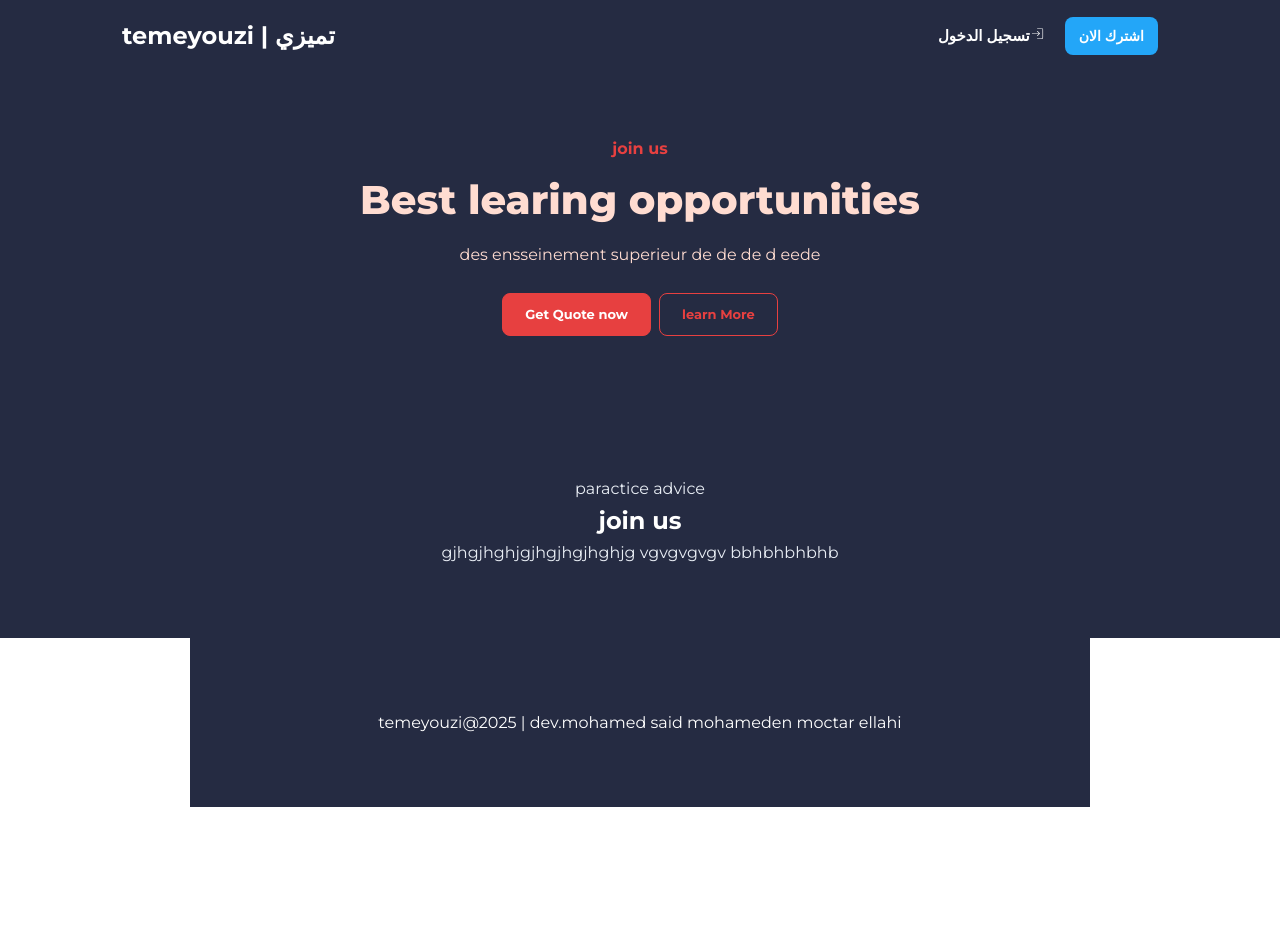
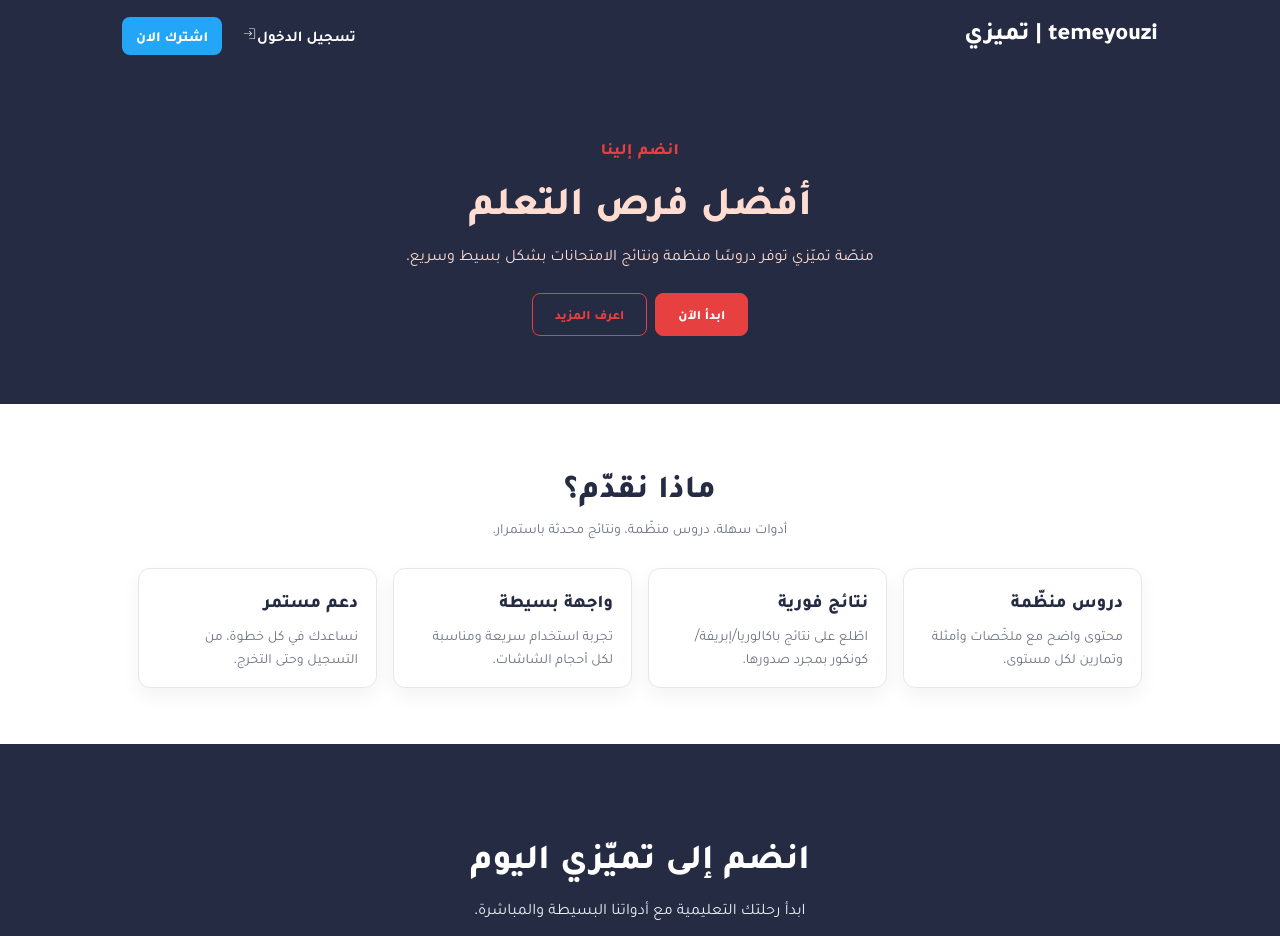
Before and after one commit to saiid27/temeyouzi-login, a React (Vite) app: page / in a window 1280 px wide. Shown: the top 936 px of the page. Before the commit the page ends 807 px from the top, so only its background shows below. Built offline with nearby package versions, Linux system fonts and the light colour scheme.

Commit message:
Initial commit: Vite React app

```diff
--- a/src/components/Home.jsx
+++ b/src/components/Home.jsx
@@ -1,23 +1,74 @@
-
-
 function Home(){
   return (
-  <section id="home">
-    <div className="container">
-        <div className="home-header">
+    <>
+      {/* 1) HERO */}
+      <section id="home">
+        <div className="container">
+          <div className="home-header">
+            <span>انضم إلينا</span>
+            <h1>أفضل فرص التعلم</h1>
+            <p>منصّة تميّزي توفر دروسًا منظمة ونتائج الامتحانات بشكل بسيط وسريع.</p>
+            <a href="#join-us" className="btn btn-red">ابدأ الآن</a>
+            <a href="#features" className="btn btn-transparent">اعرف المزيد</a>
+          </div>
+        </div>
+      </section>
 
-            <span>join us</span>
-            <h1>Best learing opportunities</h1>
-            <p>des ensseinement superieur de de de d eede</p>
+      {/* 2) FEATURES */}
+      <section id="features">
+        <div className="container">
+          <div className="features-head">
+            <h2>ماذا نقدّم؟</h2>
+            <p>أدوات سهلة، دروس منظّمة، ونتائج محدثة باستمرار.</p>
+          </div>
 
-            <a href="#" className="btn btn-red">Get Quote now</a>
- <a href="#" className="btn btn-transparent">learn More</a>
+          <div className="features-grid">
+            <div className="card">
+              <h3>دروس منظّمة</h3>
+              <p>محتوى واضح مع ملخّصات وأمثلة وتمارين لكل مستوى.</p>
+            </div>
+            <div className="card">
+              <h3>نتائج فورية</h3>
+              <p>اطّلع على نتائج باكالوريا/إبريفة/كونكور بمجرد صدورها.</p>
+            </div>
+            <div className="card">
+              <h3>واجهة بسيطة</h3>
+              <p>تجربة استخدام سريعة ومناسبة لكل أحجام الشاشات.</p>
+            </div>
+            <div className="card">
+              <h3>دعم مستمر</h3>
+              <p>نساعدك في كل خطوة، من التسجيل وحتى التخرج.</p>
+            </div>
+          </div>
+        </div>
+      </section>
 
+      {/* 3) JOIN US */}
+      <section id="join-us">
+        <div className="container">
+          <div className="content">
+            <div className="h2">انضم إلى تميّزي اليوم</div>
+            <p>ابدأ رحلتك التعليمية مع أدواتنا البسيطة والمباشرة.</p>
+            <div className="mt-2">
+              <a href="#" className="btn sky">إنشاء حساب</a>
+              <a href="#" className="btn outline">تجربة سريعة</a>
             </div>
+          </div>
+        </div>
+      </section>
 
-    </div>
-  </section>
+      {/* 4) SD (CTA خفيف/معلومة) */}
+      <section id="sd">
+        <div className="container">
+          <div className="h3">جاهز تبدأ؟</div>
+          <p>تمَيَّزي — تعلّم بذكاء وبأقل جهد.</p>
+          <div className="mt-2">
+            <a href="#" className="btn red">ابدأ الآن</a>
+          </div>
+        </div>
+      </section>
+    </>
+  );
+}
 
-);
-}
 export default Home;
--- a/src/index.css
+++ b/src/index.css
@@ -1,11 +1,13 @@
-/* ====== Google Font ====== */
+/* ====== Google Fonts ====== */
 @import url('https://fonts.googleapis.com/css2?family=Montserrat:ital,wght@0,100..900;1,100..900&display=swap');
+@import url('https://fonts.googleapis.com/css2?family=Tajawal:wght@400;700;800&display=swap');
 
 /* ====== Reset ====== */
 *{ margin:0; padding:0; box-sizing:border-box; }
 html{ scroll-behavior:smooth; }
 body{
-  font-family:"Montserrat",system-ui,-apple-system,Segoe UI,Roboto,Arial,sans-serif;
+  direction: rtl; /* دعم العربية */
+  font-family:"Montserrat","Tajawal",system-ui,-apple-system,Segoe UI,Roboto,Arial,sans-serif;
   font-size:16px; line-height:1.6; color:#111; background:#fff;
 }
 img{ max-width:100%; display:block; height:auto; }
@@ -33,31 +35,32 @@ a{ text-decoration:none; color:inherit; }
 
 /* ====== Utilities ====== */
 .container{ max-width:1100px; margin:auto; padding:0 2rem; }
+.mt-1{ margin-top:.5rem; } .mt-2{ margin-top:1rem; } .mt-3{ margin-top:1.5rem; }
+.mb-1{ margin-bottom:.5rem; } .mb-2{ margin-bottom:1rem; } .mb-3{ margin-bottom:1.5rem; }
 
 /* ====== Header ====== */
 #header{ background:var(--dark-blue); position:sticky; top:0; z-index:10; }
 
 .navbar{
   display:flex; align-items:center; justify-content:space-between;
-  gap:12px;
-  height:72px;
+  gap:12px; height:72px;
   max-width:1100px; margin:auto; padding:0 2rem;
 }
-
 .navbar a{ color:#fff; }
 
 /* الشعار */
 .logo{
-  font-size:clamp(18px,2.5vw,24px); font-weight:700;
+  font-family:"Tajawal","Montserrat",sans-serif;
+  font-size:clamp(18px,2.5vw,24px); font-weight:800;
 }
 
-/* القائمة (حتى لو كانت فاضية الآن) */
+/* القائمة (حتى لو كانت فاضية) */
 .navbar ul{
   display:flex; gap:10px; flex-wrap:wrap; align-items:center;
 }
 .navbar ul li a{
   display:inline-block; padding:8px 10px; border-radius:8px;
-  font-weight:600; font-size:clamp(13px,2.2vw,15px);
+  font-weight:700; font-size:clamp(13px,2.2vw,15px);
   transition:color .3s ease, background .2s ease;
 }
 .navbar ul li a:hover{ color:var(--red); background:rgba(255,255,255,.06); }
@@ -68,68 +71,131 @@ a{ text-decoration:none; color:inherit; }
 
 .account a{
   display:inline-flex; align-items:center; gap:6px;
-  padding:8px 12px; border-radius:8px; font-size:14px; font-weight:600;
+  padding:8px 12px; border-radius:8px; font-size:14px; font-weight:700;
   color:#fff;
 }
 .account .btn-join{
-  background:var(--sky-blue); color:#fff;
-  padding:8px 14px; border-radius:8px; font-weight:700; font-size:14px;
+  background:var(--sky-blue);
+  padding:8px 14px; border-radius:8px; font-weight:800; font-size:14px;
   transition:filter .2s ease;
 }
 .account .btn-join:hover{ filter:brightness(1.07); }
 
-/* ====== Main: Home (اختياري إن كان لديك هذا القسم) ====== */
+/* ====== Buttons عامة ====== */
+.btn{
+  display:inline-block; padding:10px 16px; border-radius:8px;
+  background:#111; color:#fff; border:1px solid transparent; font-weight:800; cursor:pointer;
+}
+.btn.outline{ background:transparent; color:#111; border-color:#111; }
+.btn.sky{ background:var(--sky-blue); }
+.btn.red{ background:var(--red); }
+
+/* ====== Section: Home (Hero) ====== */
 #home{ background:var(--dark-blue); padding:4rem 0; }
 #home .home-header{
   color:#fff; text-align:center; max-width:700px; width:100%;
   margin:auto; padding:0 1rem;
 }
-#home .home-header span{ color:var(--red); font-weight:700; }
+#home .home-header span{
+  color:var(--red); font-weight:800; letter-spacing:.5px;
+}
 #home .home-header h1{
   color:var(--light-pain);
   font-size:clamp(24px,5.5vw,40px);
-  font-weight:800; line-height:1.2; margin:14px 0 18px;
+  font-weight:900; line-height:1.2; margin:14px 0 18px;
 }
 #home .home-header p{
   color:var(--light-pain); font-size:clamp(14px,2.8vw,16px);
   margin-bottom:22px;
 }
 #home .home-header .btn{
-  display:inline-block; padding:10px 22px; margin:4px; border-radius:8px;
-  font-size:13px; font-weight:700; border:1px solid var(--red);
+  padding:10px 22px; margin:4px; border-radius:8px;
+  font-size:13px; font-weight:800; border:1px solid var(--red);
 }
 #home .home-header .btn.btn-red{ background:var(--red); color:#fff; }
 #home .home-header .btn.btn-transparent{ background:transparent; color:var(--red); }
 
-/* ====== Join Us (اختياري) ====== */
+/* ====== Section: Features ====== */
+#features{
+  background:#fff;
+  padding: 3.5rem 0;
+  color: var(--text);
+}
+#features .features-head{
+  text-align:center;
+  margin-bottom: 1.8rem;
+  padding: 0 1rem;
+}
+#features .features-head h2{
+  font-size: clamp(22px, 4.5vw, 32px);
+  font-weight: 900;
+  color: var(--dark-blue);
+  letter-spacing:.3px;
+}
+#features .features-head p{
+  color: var(--muted);
+  margin-top: 6px;
+  font-size: 14px;
+}
+
+/* Grid */
+.features-grid{
+  display: grid;
+  grid-template-columns: repeat(4, 1fr);
+  gap: 16px;
+  padding: 0 1rem;
+}
+
+/* Cards */
+.card{
+  border-radius: 12px;
+  padding: 18px;
+  border: 1px solid var(--border);
+  background: #fff;
+  box-shadow: 0 8px 20px rgba(0,0,0,.05);
+  transition: transform .2s ease, box-shadow .2s ease, border-color .2s ease;
+}
+.card:hover{
+  transform: translateY(-3px);
+  box-shadow: 0 14px 28px rgba(0,0,0,.08);
+  border-color: #dfe3ea;
+}
+.card h3{
+  font-size: 18px;
+  color: var(--dark-blue);
+  margin-bottom: 8px;
+  font-weight: 900;
+}
+.card p{
+  color: var(--muted);
+  font-size: 14px;
+  line-height: 1.6;
+}
+
+/* ====== Section: Join Us ====== */
 #join-us{ background:var(--dark-blue); padding:4.5rem 0; }
 #join-us .content{
   max-width:800px; width:100%; margin:auto; text-align:center; color:#fff; padding:0 1rem;
 }
-#join-us .content .h2{ font-size:clamp(20px,4.5vw,35px); font-weight:800; margin:12px 0; }
+#join-us .content .h2{
+  font-size:clamp(20px,4.5vw,35px); font-weight:900; margin:12px 0;
+}
 #join-us .content p{ color:#e9eef5; }
 
-/* ====== SD / Footer-like section (اختياري) ====== */
+/* ====== Section: SD / CTA أخير ====== */
 #sd{
   background:var(--dark-blue); padding:4.5rem 0;
   max-width:900px; width:100%; margin:auto; text-align:center; color:#fff; padding-left:1rem; padding-right:1rem;
 }
-#sd .h3{ font-size:clamp(18px,4vw,28px); font-weight:800; margin-bottom:10px; }
+#sd .h3{ font-size:clamp(18px,4vw,28px); font-weight:900; margin-bottom:10px; }
 #sd p{ color:#e9eef5; }
-
-/* ====== Helpers (اختياري) ====== */
-.btn{ display:inline-block; padding:10px 16px; border-radius:8px; background:#111; color:#fff; border:1px solid transparent; font-weight:700; cursor:pointer; }
-.btn.outline{ background:transparent; color:#111; border-color:#111; }
-.btn.sky{ background:var(--sky-blue); }
-.btn.red{ background:var(--red); }
-.mt-1{ margin-top:.5rem; } .mt-2{ margin-top:1rem; } .mt-3{ margin-top:1.5rem; }
-.mb-1{ margin-bottom:.5rem; } .mb-2{ margin-bottom:1rem; } .mb-3{ margin-bottom:1.5rem; }
 
 /* ====== Responsive ====== */
 /* تابلت */
 @media (max-width:992px){
   .navbar{ padding:0 1rem; height:68px; }
   .navbar ul{ justify-content:center; }
+  .features-grid{ grid-template-columns: repeat(2, 1fr); }
 }
 
 /* موبايل */
@@ -157,6 +223,10 @@ a{ text-decoration:none; color:inherit; }
 }
 
 /* شاشات أصغر جداً */
+@media (max-width:576px){
+  .features-grid{ grid-template-columns: 1fr; }
+}
+
 @media (max-width:480px){
   .navbar{ height:auto; }
   .logo{ font-size:18px; }
```
